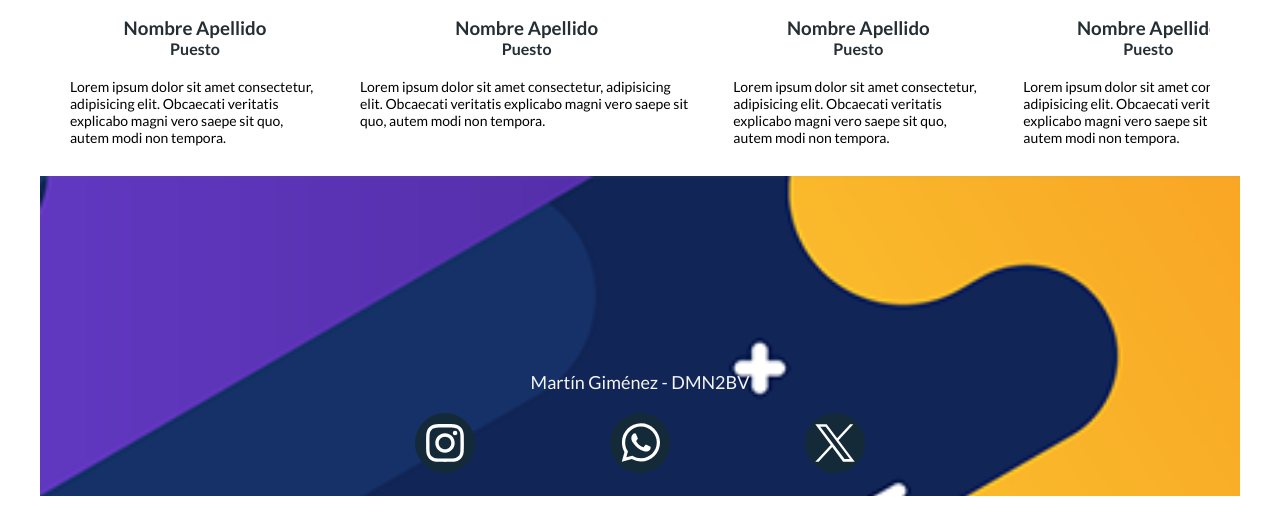
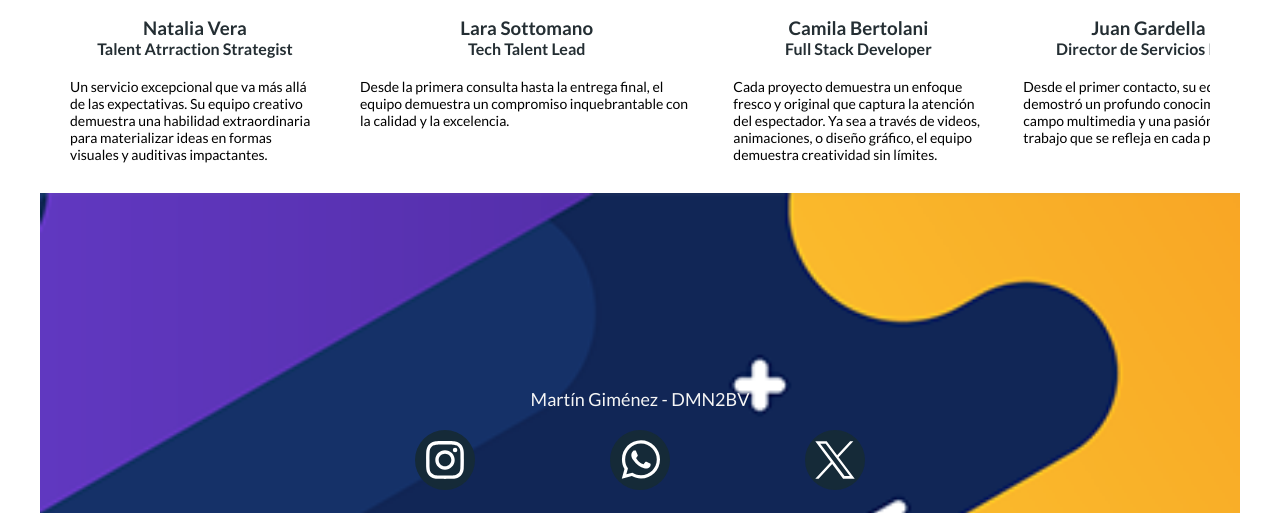
Before and after one commit to marting9/marting9.github.io, a plain HTML site: page index.html in a window 1280 px wide. Shown: the part 3053-3566 px from the top of the page. Drawn offline with Linux system fonts and the light colour scheme.

Commit message:
Update index.html

```diff
--- a/index.html
+++ b/index.html
@@ -71,27 +71,27 @@
         <div class="slider-container">
             <div>
                 <img src="./images/persona1.jpg" height="250" alt="">
-                <h3>Nombre Apellido</h3>
-                <h4>Puesto</h4>
-                <p>Lorem ipsum dolor sit amet consectetur, adipisicing elit. Obcaecati veritatis explicabo magni vero saepe sit quo, autem modi non tempora.</p>
+                <h3>Natalia Vera</h3>
+                <h4>Talent Atrraction Strategist</h4>
+                <p>Un servicio excepcional que va más allá de las expectativas. Su equipo creativo demuestra una habilidad extraordinaria para materializar ideas en formas visuales y auditivas impactantes.</p>
             </div>
             <div>
                 <img src="./images/persona2.jpg" height="250" alt="">
-                <h3>Nombre Apellido</h3>
-                <h4>Puesto</h4>
-                <p>Lorem ipsum dolor sit amet consectetur, adipisicing elit. Obcaecati veritatis explicabo magni vero saepe sit quo, autem modi non tempora.</p>
+                <h3>Lara Sottomano</h3>
+                <h4>Tech Talent Lead</h4>
+                <p>Desde la primera consulta hasta la entrega final, el equipo demuestra un compromiso inquebrantable con la calidad y la excelencia.</p>
             </div>
             <div>
                 <img src="./images/persona3.jpg" height="250" alt="">
-                <h3>Nombre Apellido</h3>
-                <h4>Puesto</h4>
-                <p>Lorem ipsum dolor sit amet consectetur, adipisicing elit. Obcaecati veritatis explicabo magni vero saepe sit quo, autem modi non tempora.</p>
+                <h3>Camila Bertolani</h3>
+                <h4>Full Stack Developer</h4>
+                <p>Cada proyecto demuestra un enfoque fresco y original que captura la atención del espectador. Ya sea a través de videos, animaciones, o diseño gráfico, el equipo demuestra creatividad sin límites.</p>
             </div>
             <div>
                 <img src="./images/persona4.jpg" height="250" alt="">
-                <h3>Nombre Apellido</h3>
-                <h4>Puesto</h4>
-                <p>Lorem ipsum dolor sit amet consectetur, adipisicing elit. Obcaecati veritatis explicabo magni vero saepe sit quo, autem modi non tempora.</p>
+                <h3>Juan Gardella</h3>
+                <h4>Director de Servicios RHT</h4>
+                <p>Desde el primer contacto, su equipo demostró un profundo conocimiento del campo multimedia y una pasión por su trabajo que se refleja en cada proyecto.</p>
             </div>
         </div>
     </section>
```
